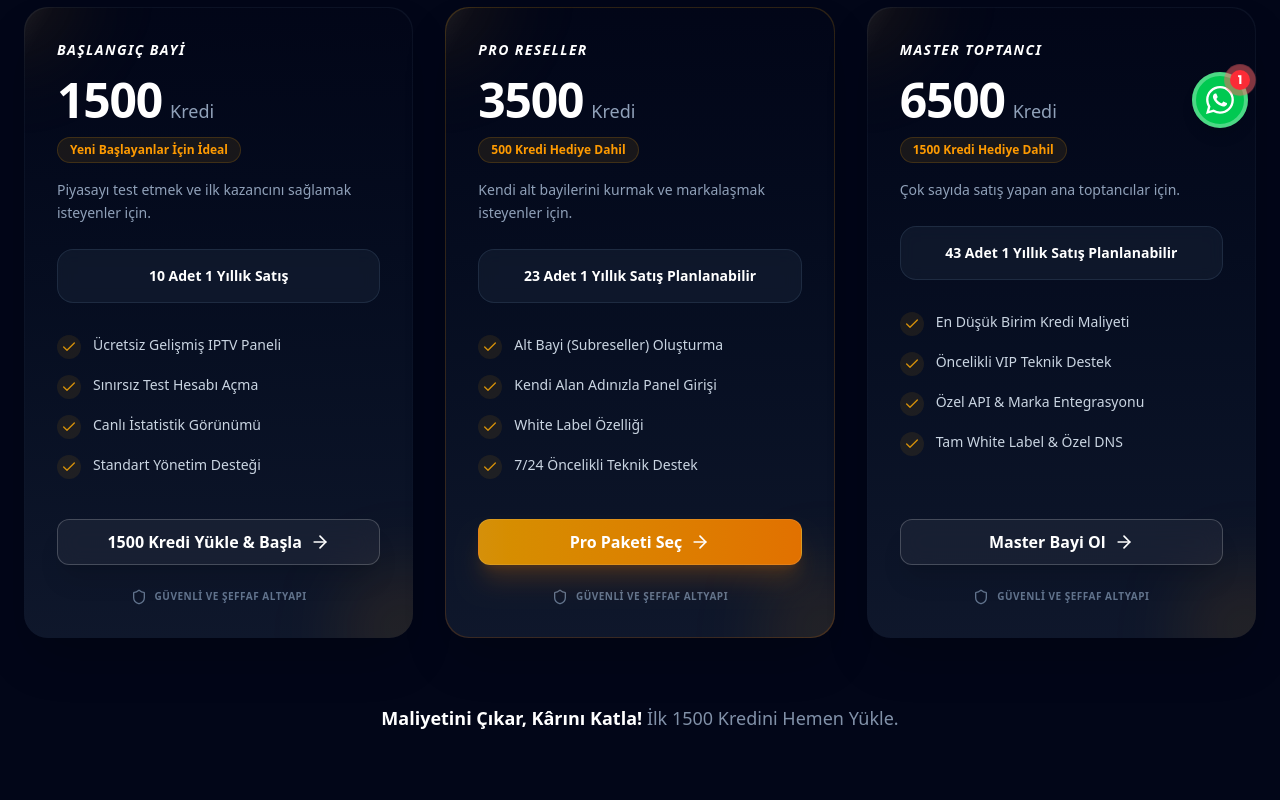
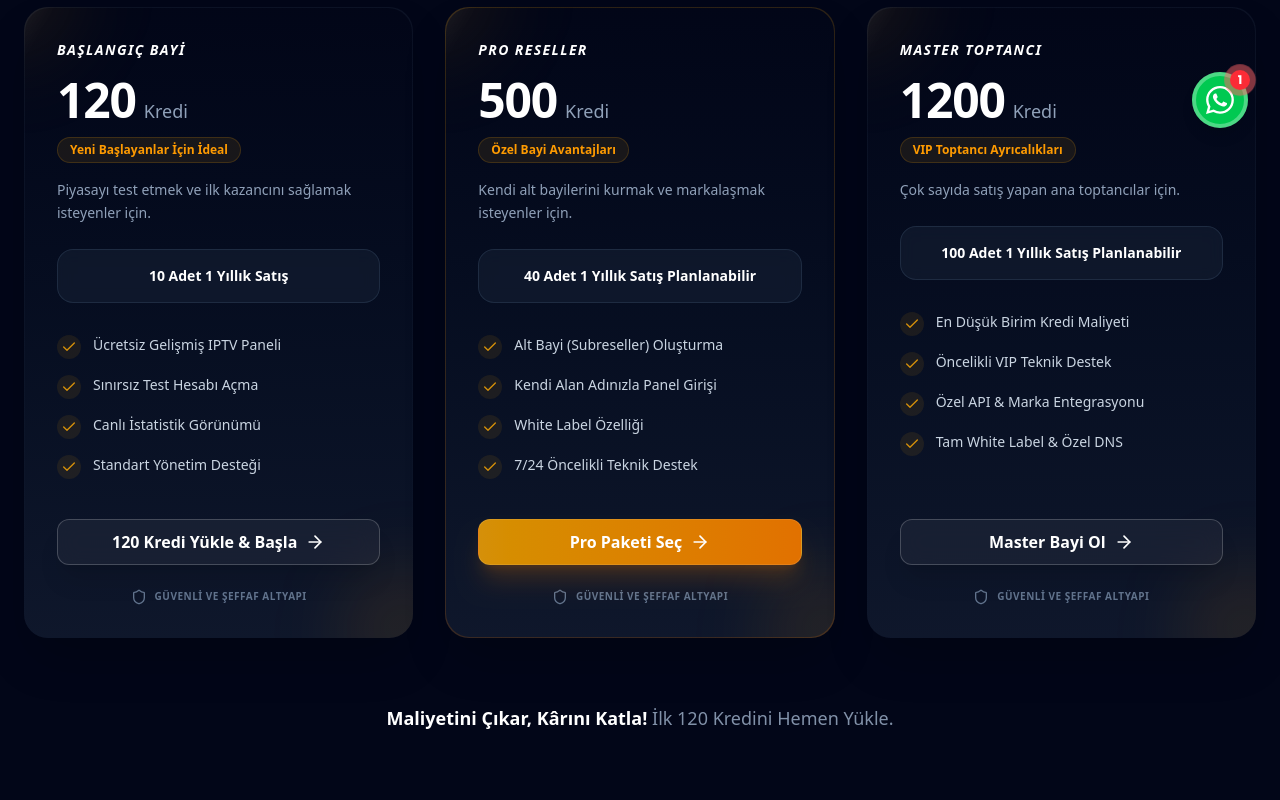
Before and after one commit to premiumpanel/premiumpaneltv, a Next.js app: page /paketler in a window 1280 px wide. Shown: the part 640-1440 px from the top of the page. Built offline with nearby package versions, Linux system fonts and the light colour scheme.

Commit message:
DÜZENLEMELER YAPILDI

```diff
--- a/app/layout.tsx
+++ b/app/layout.tsx
@@ -17,7 +17,7 @@ export const metadata: Metadata = {
     template: "%s | Premium Panel",
     default: "IPTV Bayilik | Kredili Reseller Paneli & Ücretsiz Başlangıç",
   },
-  description: "IPTV bayilik paneli ile kredili sistem üzerinden satış yapın. Başlangıç ücretsiz, 1500 kredi ile panelinizi aktif edin. Net maliyetler ve kolay yönetim.",
+  description: "IPTV bayilik paneli ile kredili sistem üzerinden satış yapın. Başlangıç ücretsiz, 120 kredi ile panelinizi aktif edin. Net maliyetler ve kolay yönetim.",
   metadataBase: new URL("https://premiumpanel.com"),
   keywords: ["iptv bayilik", "iptv bayi paneli", "iptv reseller", "kredili iptv", "iptv alt bayi"],
   authors: [{ name: "Premium Panel Team" }],
--- a/app/page.tsx
+++ b/app/page.tsx
@@ -13,14 +13,14 @@ import JsonLd from "@/components/JsonLd";
 
 export const metadata = {
   title: "IPTV Bayilik | Kredili Reseller Paneli & Ücretsiz Başlangıç",
-  description: "IPTV bayilik paneli ile kredili sistem üzerinden satış yapın. Başlangıç ücretsiz, 1500 kredi ile panelinizi aktif edin. Net maliyetler ve kolay yönetim.",
+  description: "IPTV bayilik paneli ile kredili sistem üzerinden satış yapın. Başlangıç ücretsiz, 120 kredi ile panelinizi aktif edin. Net maliyetler ve kolay yönetim.",
   keywords: "iptv bayilik, reseller panel, iptv panel kiralama, ucuz iptv bayilik, kredili iptv",
   alternates: {
     canonical: "https://premiumpanel.com",
   },
   openGraph: {
     title: "IPTV Bayilik | Kredili Reseller Paneli & Ücretsiz Başlangıç",
-    description: "IPTV bayilik paneli ile kredili sistem üzerinden satış yapın. Başlangıç ücretsiz, 1500 kredi ile panelinizi aktif edin. Net maliyetler ve kolay yönetim.",
+    description: "IPTV bayilik paneli ile kredili sistem üzerinden satış yapın. Başlangıç ücretsiz, 120 kredi ile panelinizi aktif edin. Net maliyetler ve kolay yönetim.",
     url: "https://premiumpanel.com",
     siteName: "Premium Panel",
     images: [
--- a/components/BentoGrid.tsx
+++ b/components/BentoGrid.tsx
@@ -5,7 +5,7 @@ const BentoGrid = () => {
     const features = [
         {
             title: "Bayi Olmak Ücretsizdir",
-            description: "Premium Panel ile ücretsiz IPTV satabilir, bayi ol sürecini herhangi bir başlangıç ücreti ödemeden tamamlayabilirsin. Sistemimiz kredili altyapı ile çalışır. Satış yapabilmek için panele minimum 1500 kredi yüklemen gerekir. Örneğin 12 aylık bir üyelik satışı yalnızca 150 kredi düşer. Böylece kredi bakiyeni kontrol ederek planlı ve sürdürülebilir bir IPTV reseller sistemi kurarsın. Ücretsiz bayi ol, kredini yükle ve satışa başla.",
+            description: "Premium Panel ile ücretsiz IPTV satabilir, bayi ol sürecini herhangi bir başlangıç ücreti ödemeden tamamlayabilirsin. Sistemimiz kredili altyapı ile çalışır. Satış yapabilmek için panele minimum 120 kredi yüklemen gerekir. Örneğin 12 aylık bir üyelik satışı yalnızca 12 kredi düşer. Böylece kredi bakiyeni kontrol ederek planlı ve sürdürülebilir bir IPTV reseller sistemi kurarsın. Ücretsiz bayi ol, kredini yükle ve satışa başla.",
             icon: <UserPlus className="w-8 h-8 text-[#d5900a]" />,
             className: "lg:col-span-8 lg:row-span-2 bg-gradient-to-br from-slate-900 to-slate-800",
             image: "/assets/images/media/dashboard-mockup.png" // Placeholder or will be updated
--- a/components/CompareTable.tsx
+++ b/components/CompareTable.tsx
@@ -2,7 +2,7 @@ import { Check, X, Minus } from "lucide-react";
 
 export default function CompareTable() {
     const features = [
-        { name: "Kredi Limiti", starter: "10 Kredi", pro: "50 Kredi", elite: "Sınırsız*" },
+        { name: "Bayilik Kredisi", starter: "120 Kredi", pro: "500 Kredi", elite: "1200 Kredi" },
         { name: "Panel Erişimi", starter: true, pro: true, elite: true },
         { name: "7/24 Teknik Destek", starter: "E-Posta", pro: "WhatsApp & Ticket", elite: "Özel Temsilci" },
         { name: "White Label (Markasız)", starter: false, pro: true, elite: true },
--- a/components/Hero.tsx
+++ b/components/Hero.tsx
@@ -64,12 +64,12 @@ export default function Hero() {
                         <ScrollReveal
                             textClassName="text-lg md:text-xl text-slate-300 mb-10 leading-relaxed drop-shadow-md"
                         >
-                            Bayilik ücretsizdir. Paneli aktif etmek için minimum 1500 kredi yüklemeniz yeterlidir. Sistem tamamen ön ödemeli ve şeffaftır: Oluşturduğunuz her 12 aylık üyelik için yalnızca 150 kredi düşer. 1500 kredi ile 10 adet yıllık satış yapabilir, fiyat politikanızı kendiniz belirleyerek kârınızı kontrol edebilirsiniz.
+                            Bayilik ücretsizdir. Paneli aktif etmek için minimum 120 kredi yüklemeniz yeterlidir. Sistem tamamen ön ödemeli ve şeffaftır: Oluşturduğunuz her 12 aylık üyelik için yalnızca 12 kredi düşer. 120 kredi ile 10 adet yıllık satış yapabilir, fiyat politikanızı kendiniz belirleyerek kârınızı kontrol edebilirsiniz.
                         </ScrollReveal>
 
                         <div className="flex flex-col sm:flex-row items-center lg:items-start justify-start gap-4 mb-8">
                             <CTAButton href="https://wa.me/491632680219" variant="primary" className="w-full sm:w-auto shadow-xl shadow-blue-600/20">
-                                1500 Kredi ile Başla
+                                120 Kredi ile Başla
                             </CTAButton>
                             <CTAButton href="#demo" variant="outline" className="w-full sm:w-auto shadow-xl shadow-white/10" icon={false}>
                                 Paneli Demo İncele
--- a/components/HowItWorks.tsx
+++ b/components/HowItWorks.tsx
@@ -4,8 +4,8 @@ import ScrollReveal from "./ScrollReveal";
 export default function HowItWorks() {
     const steps = [
         {
-            title: "1. 1500 Kredi Yükleyin",
-            description: "Hiçbir kurulum bedeli ödemeden, yalnızca satacağınız ürünün sermayesi olan 1500 krediyi satın alarak hesabınızı aktif hale getirin.",
+            title: "1. 120 Kredi Yükleyin",
+            description: "Hiçbir kurulum bedeli ödemeden, yalnızca satacağınız ürünün sermayesi olan 120 krediyi satın alarak hesabınızı aktif hale getirin.",
             icon: User,
             color: "bg-[#d5900a]",
         },
@@ -16,8 +16,8 @@ export default function HowItWorks() {
             color: "bg-[#d5900a]/90",
         },
         {
-            title: "3. 12 Aylık Satış (150 Kredi Düşer)",
-            description: "Müşterilerinize abonelik açın. Yaptığınız her 1 yıllık (12 ay) satış için bakiyenizden yalnızca 150 kredi eksilir. Kalan kredileriniz silinmez.",
+            title: "3. 12 Aylık Satış (12 Kredi Düşer)",
+            description: "Müşterilerinize abonelik açın. Yaptığınız her 1 yıllık (12 ay) satış için bakiyenizden yalnızca 12 kredi eksilir. Kalan kredileriniz silinmez.",
             icon: UserCheck,
             color: "bg-[#d5900a]/80",
         },
--- a/components/PricingCards.tsx
+++ b/components/PricingCards.tsx
@@ -8,7 +8,7 @@ const plans = [
     {
         name: "Başlangıç Bayi",
         description: "Piyasayı test etmek ve ilk kazancını sağlamak isteyenler için.",
-        credits: "1500",
+        credits: "120",
         mathText: "10 Adet 1 Yıllık Satış",
         features: [
             "Ücretsiz Gelişmiş IPTV Paneli",
@@ -19,14 +19,14 @@ const plans = [
         popular: false,
         bonus: "Yeni Başlayanlar İçin İdeal",
         color: "slate",
-        ctaText: "1500 Kredi Yükle & Başla"
+        ctaText: "120 Kredi Yükle & Başla"
     },
     {
         name: "Pro Reseller",
         description: "Kendi alt bayilerini kurmak ve markalaşmak isteyenler için.",
-        credits: "3500",
-        mathText: "23 Adet 1 Yıllık Satış Planlanabilir",
-        bonus: "500 Kredi Hediye Dahil",
+        credits: "500",
+        mathText: "40 Adet 1 Yıllık Satış Planlanabilir",
+        bonus: "Özel Bayi Avantajları",
         features: [
             "Alt Bayi (Subreseller) Oluşturma",
             "Kendi Alan Adınızla Panel Girişi",
@@ -40,9 +40,9 @@ const plans = [
     {
         name: "Master Toptancı",
         description: "Çok sayıda satış yapan ana toptancılar için.",
-        credits: "6500",
-        mathText: "43 Adet 1 Yıllık Satış Planlanabilir",
-        bonus: "1500 Kredi Hediye Dahil",
+        credits: "1200",
+        mathText: "100 Adet 1 Yıllık Satış Planlanabilir",
+        bonus: "VIP Toptancı Ayrıcalıkları",
         features: [
             "En Düşük Birim Kredi Maliyeti",
             "Öncelikli VIP Teknik Destek",
@@ -160,7 +160,7 @@ export default function PricingCards() {
                 <div className="mt-16 text-center">
                     <ScrollReveal textClassName="text-slate-400 text-lg font-medium">
                         <p>
-                            <strong className="text-white block sm:inline">Maliyetini Çıkar, Kârını Katla!</strong> <span className="opacity-90">İlk 1500 Kredini Hemen Yükle.</span>
+                            <strong className="text-white block sm:inline">Maliyetini Çıkar, Kârını Katla!</strong> <span className="opacity-90">İlk 120 Kredini Hemen Yükle.</span>
                         </p>
                     </ScrollReveal>
                 </div>
```
Also changed, not shown: public/assets/images/gallery/streams.jpg (deleted).
